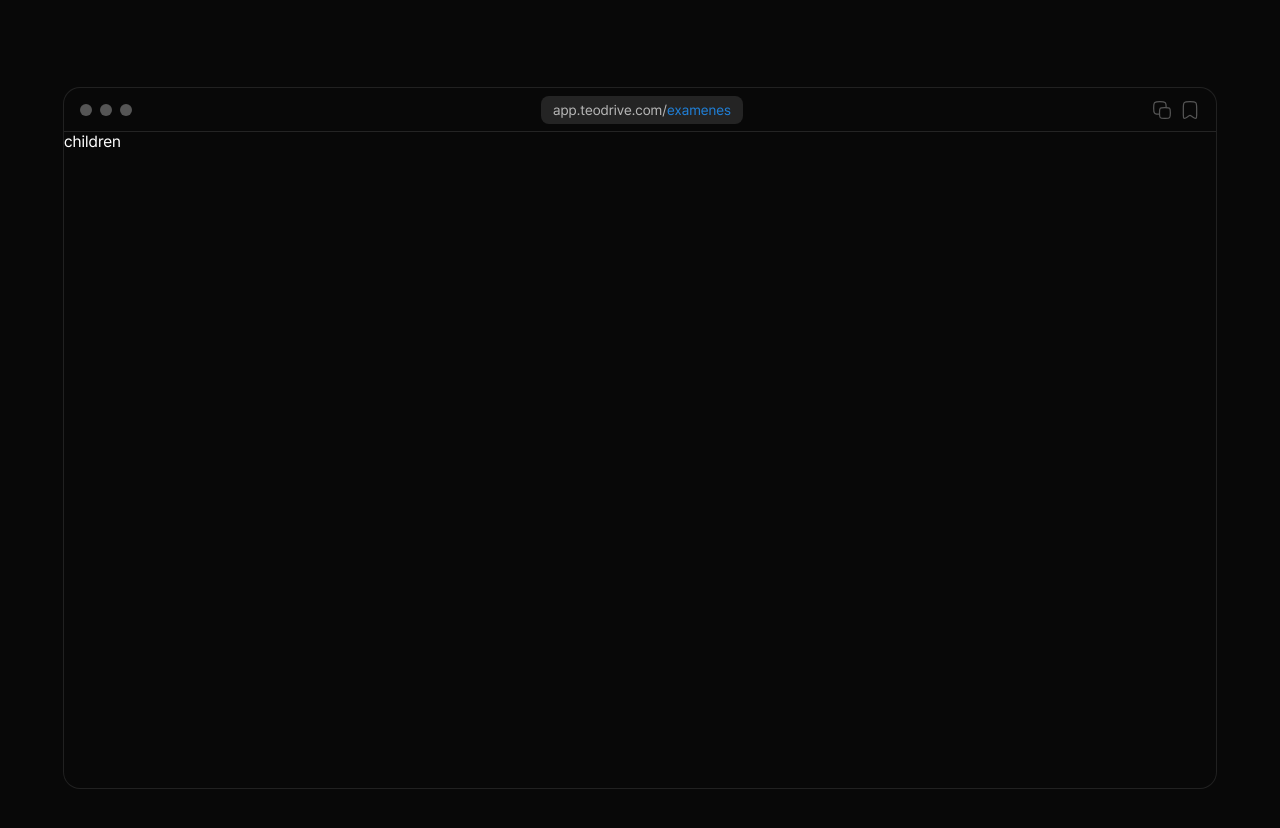
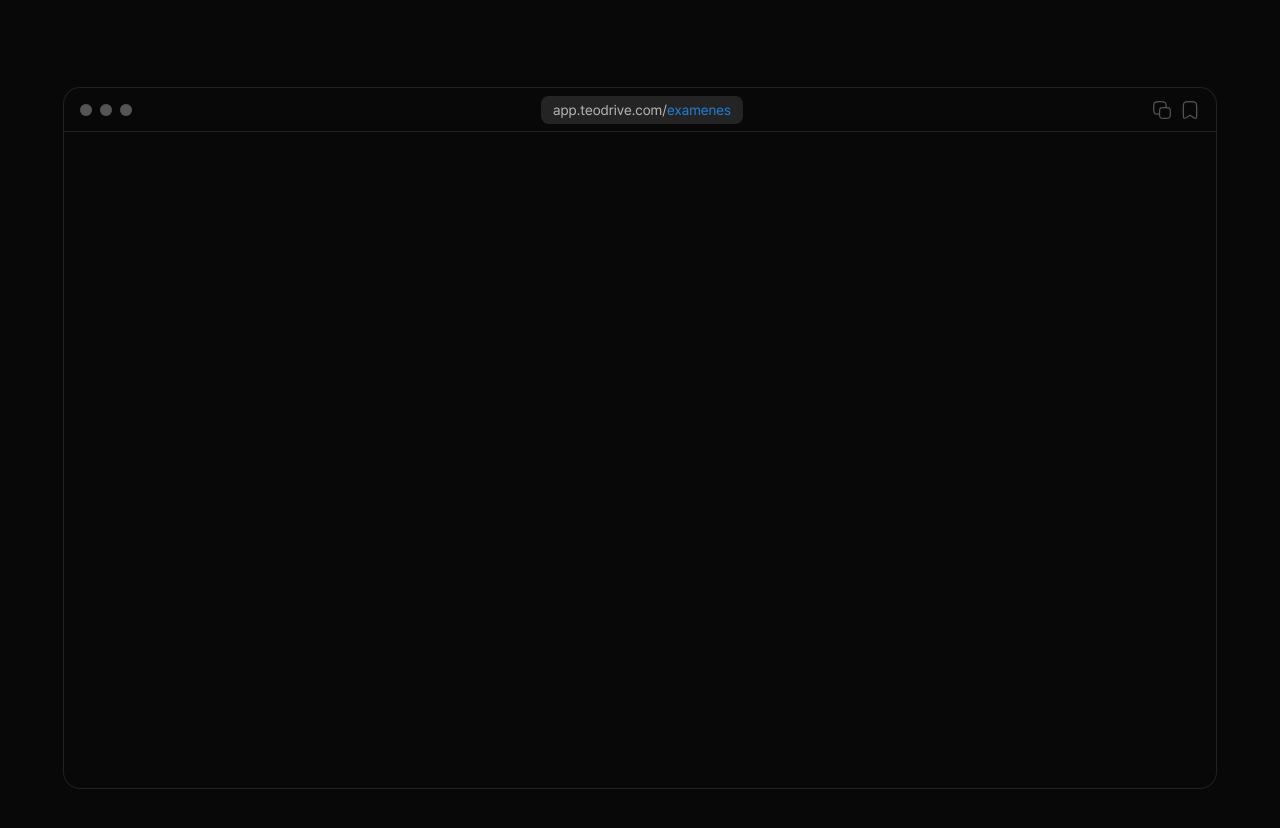
Before and after one commit to gitgunter/teodrive-landing, a React (Vite) app: page / in a window 1280 px wide. Shown: the part 2400-3228 px from the top of the page. Built offline with nearby package versions, Linux system fonts and the light colour scheme.

Commit message:
children text removed

```diff
--- a/src/Landing.jsx
+++ b/src/Landing.jsx
@@ -42,7 +42,6 @@ function Landing () {
           description='Evalúa tus conocimientos con exámenes diseñados para medir y fortalecer tu comprensión.'
         />
         <DashboardMockup url='examenes'>
-          children
         </DashboardMockup>
       </SectionLayout>
       <SectionLayout>
```
